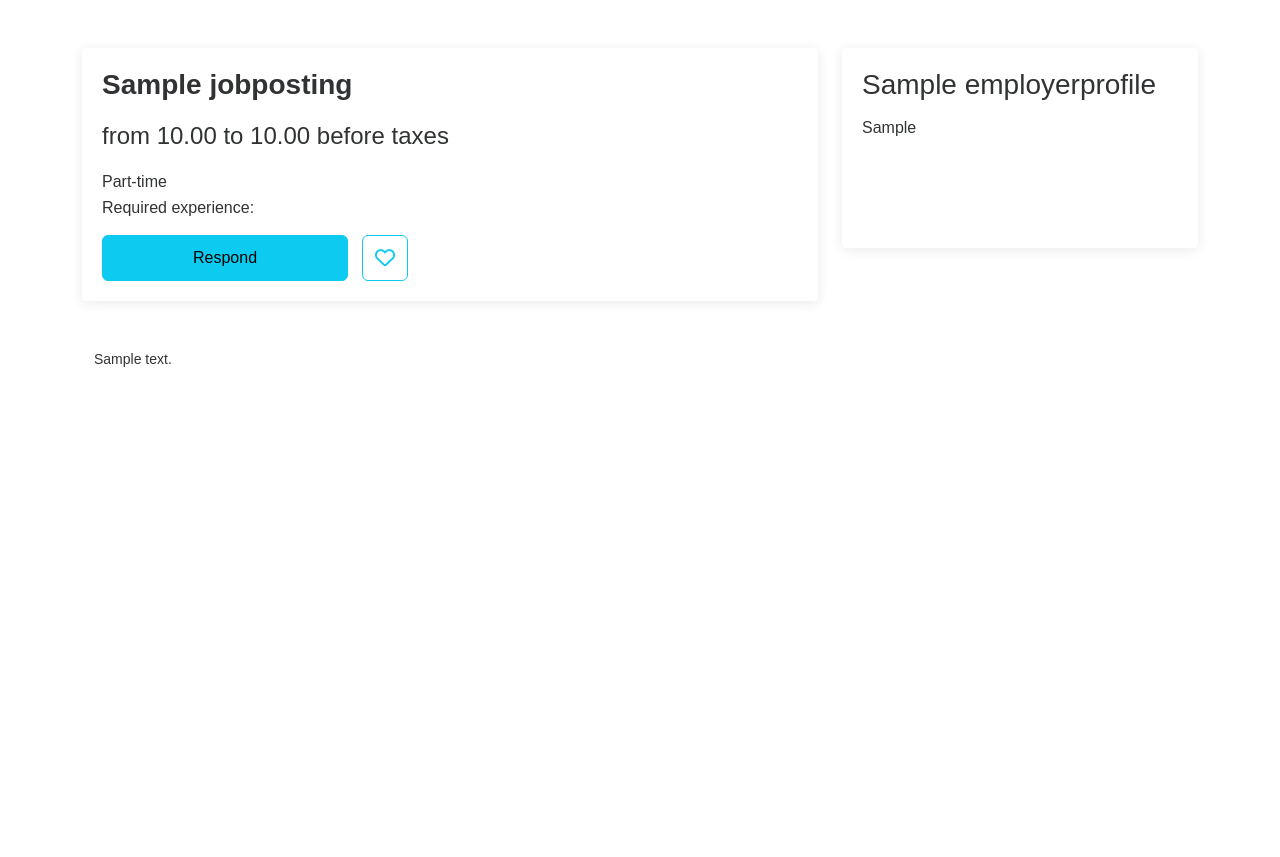
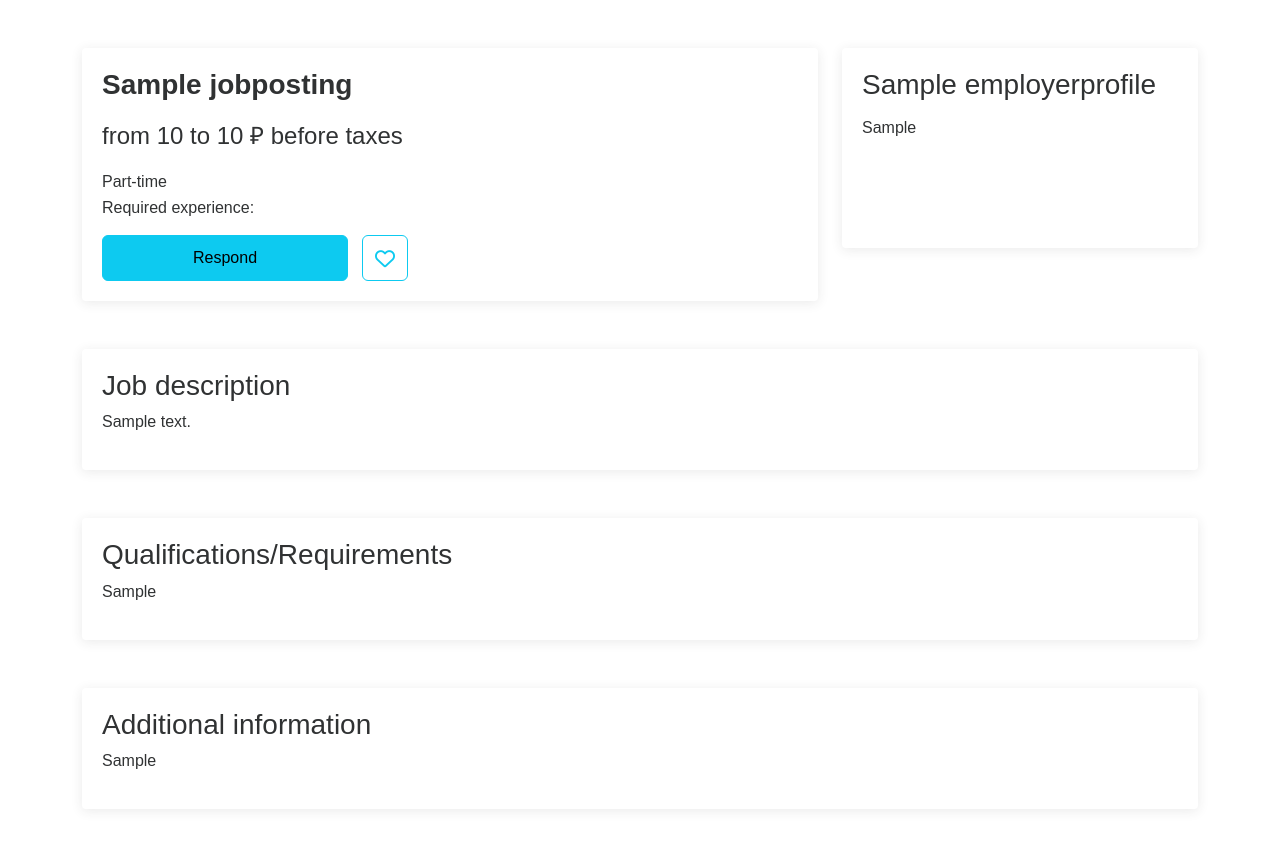
Before and after one commit to vtyurin89/jobs, a Django app: page /job_posting/00000000-0000-0000-0000-000000000001/ in a window 1280 px wide. Shown: the part 111-968 px from the top of the page. Before the commit the page ends 478 px from the top, so only its background shows below. Run offline with Django 4.2, Linux system fonts and the light colour scheme; a user stored in the database is signed in; tables that the repository leaves empty hold one stand-in row (values such as "Sample post"); some libraries are stand-ins or nearby versions.

Commit message:
Version 0.15-2

```diff
--- a/my_hh/hh/static/hh/styles.css
+++ b/my_hh/hh/static/hh/styles.css
@@ -170,8 +170,15 @@ input[type="checkbox"] {
 }
 
 .btn-favourite {
-    padding-top: 21px;
+    padding-top: 22px;
     text-align: center;
     height: 46px;
     margin-left: 10px;
 }
+
+.job-details-block {
+    box-shadow: 0 2px 12px 0 rgba(48, 50, 51, 0.1);
+    border-radius: 4px;
+    padding: 20px;
+    font-size: 16px;
+}
--- a/my_hh/hh/templates/hh/job_posting.html
+++ b/my_hh/hh/templates/hh/job_posting.html
@@ -1,10 +1,11 @@
 {% extends "hh/layout.html" %}
 {% load static %}
+{% load humanize %}
 
-{% block title %}Job posting{% endblock %}
+{% block title %}{{ job_posting.title }}{% endblock %}
 
 {% block body %}
-<div class="container mt-5">
+<div class="container mt-5 mb-5">
      <div class="row row-cols-1 row-cols-md-2 g-4">
           <div class="col-lg-8">
           <div class=" container job-posting-top">
@@ -12,7 +13,7 @@
 
               <!-- Salary -->
               {% if job_posting.min_salary and job_posting.max_salary %}
-               <div class="mt-3"><span class="job-posting-salary-info">from {{ job_posting.min_salary }} to {{ job_posting.max_salary }} before taxes</span></div>
+               <div class="mt-3"><span class="job-posting-salary-info">from {{ job_posting.min_salary.normalize  | intcomma }} to {{ job_posting.max_salary.normalize | intcomma }} ₽ before taxes</span></div>
               {% endif %}
 
               <div class="job-posting-description mt-3">
@@ -39,10 +40,30 @@
      </div>
 
     <!-- Job desription -->
-    <div class="container mt-5">
+    <div class="container mt-5 p-0">
+        <div class="job-details-block">
+            <h3>Job description </h3>
         {{ job_posting.job_description | linebreaks }}
+        </div>
     </div>
 
+        <!-- Job qualifications/requirements -->
+    <div class="container mt-5 p-0">
+        <div class="job-details-block">
+            <h3>Qualifications/Requirements</h3>
+        {{ job_posting.experience_required | linebreaks }}
+        </div>
+    </div>
+
+        {% if job_posting.additional_information %}
+        <!-- Additional information -->
+    <div class="container mt-5 p-0">
+        <div class="job-details-block">
+            <h3>Additional information</h3>
+        {{ job_posting.additional_information | linebreaks }}
+        </div>
+    </div>
+        {% endif %}
 
 </div>
 
--- a/my_hh/hh/views.py
+++ b/my_hh/hh/views.py
@@ -7,6 +7,7 @@ from django.urls import reverse
 from django.contrib import messages
 from django.db import IntegrityError
 from django.core.exceptions import PermissionDenied, ObjectDoesNotExist
+
 
 from .models import *
 from .forms import *
--- a/my_hh/my_hh/settings.py
+++ b/my_hh/my_hh/settings.py
@@ -40,6 +40,7 @@ INSTALLED_APPS = [
     'hh.apps.HhConfig',
     'phonenumber_field',
     'bootstrap5',
+    'django.contrib.humanize',
 ]
 
 MIDDLEWARE = [
```
Also changed, not shown: my_hh/hh/templates/hh/index.html (+4 -3 lines).
